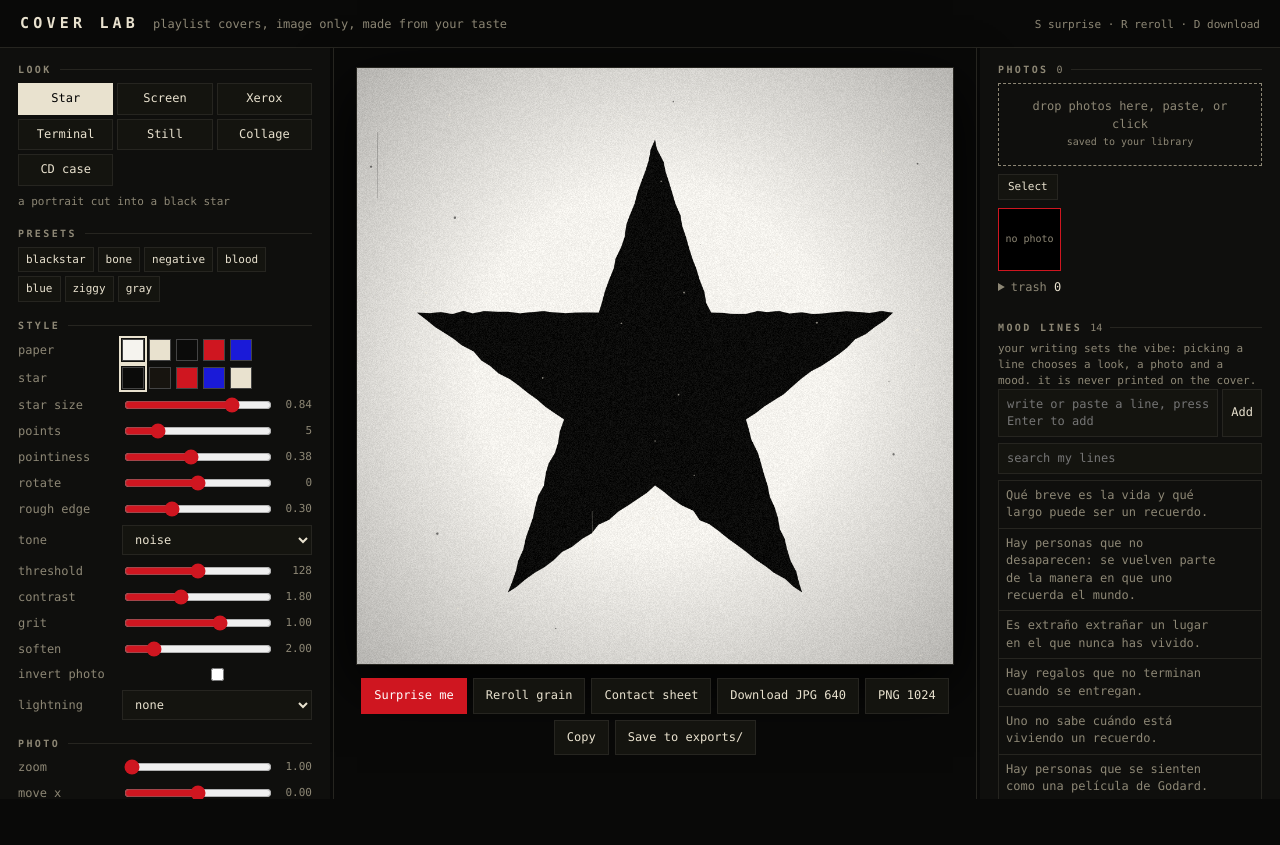
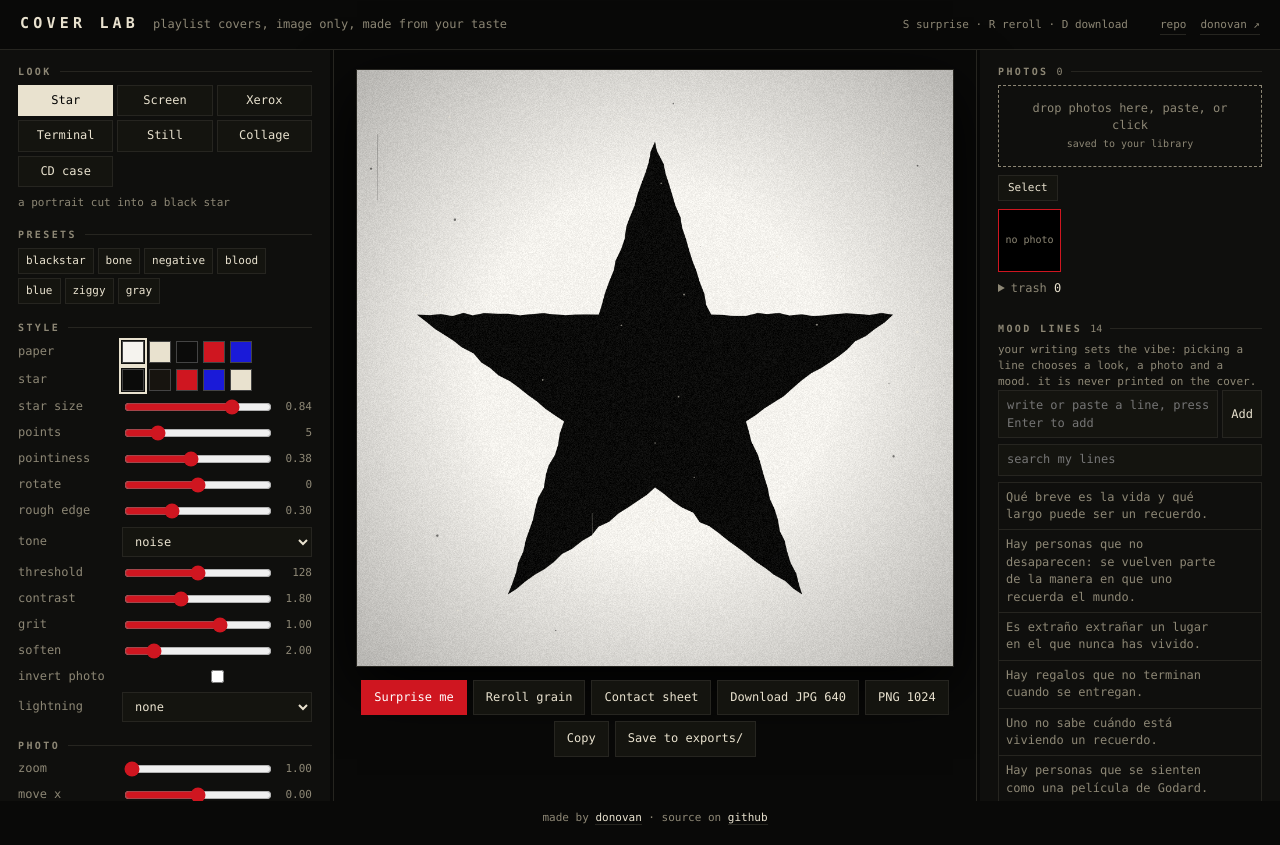
Before and after one commit to daywave/cover-maker, a plain HTML site: page index.html in a window 1280 px wide. Before the commit the page ends 806 px from the top, so only its background shows below. Drawn offline with Linux system fonts and the light colour scheme; no server answers.

Commit message:
add examples2

```diff
--- a/index.html
+++ b/index.html
@@ -13,6 +13,9 @@ header{display:flex;align-items:baseline;gap:14px;padding:14px 20px;border-botto
 header h1{margin:0;font:700 15px var(--mono);letter-spacing:.28em;text-transform:uppercase}
 header span{color:var(--dim)}
 header .keys{margin-left:auto;font-size:11px}
+.links{display:flex;gap:14px;margin-left:18px;font-size:11px}
+.links a{color:var(--dim);text-decoration:none;border-bottom:1px solid var(--line);padding-bottom:1px}
+.links a:hover{color:var(--ink);border-color:var(--red)}
 main{display:grid;grid-template-columns:var(--lw,330px) 7px minmax(320px,1fr) 7px var(--rw,300px);gap:0;align-items:start}
 aside{padding:16px 18px;overflow-x:hidden;max-height:calc(100vh - 49px);overflow:auto;position:sticky;top:0;background:var(--panel)}
 aside.r{border:0}
@@ -88,11 +91,12 @@ details summary{cursor:pointer;color:var(--dim);margin:8px 0}
 #sheet canvas{width:100%;aspect-ratio:1;cursor:pointer;box-shadow:0 0 0 1px var(--line)}
 #sheet canvas:hover{box-shadow:0 0 0 2px var(--red)}
 #msg{color:var(--dim);min-height:1.4em}
+.foot{color:var(--dim);font-size:11px;margin-top:8px}.foot a{color:var(--ink);text-decoration:none;border-bottom:1px solid var(--line)}.foot a:hover{border-color:var(--red)}
 @media(max-width:1000px){main{grid-template-columns:1fr}.split{display:none}aside{position:static;max-height:none;border:0}}
 </style>
 </head>
 <body>
-<header><h1>Cover Lab</h1><span>playlist covers, image only, made from your taste</span><span class="keys">S surprise · R reroll · D download</span></header>
+<header><h1>Cover Lab</h1><span>playlist covers, image only, made from your taste</span><span class="keys">S surprise · R reroll · D download</span><nav class="links"><a href="https://github.com/daywave/cover-maker" target="_blank" rel="noopener">repo</a><a href="https://donovan-website.vercel.app/" target="_blank" rel="noopener">donovan ↗</a></nav></header>
 <main>
   <aside id="left">
     <h3>Look</h3><div class="tabs" id="tabs"></div><p class="desc" id="desc"></p>
@@ -114,6 +118,7 @@ details summary{cursor:pointer;color:var(--dim);margin:8px 0}
       <button id="b-save">Save to exports/</button>
     </div>
     <div id="msg"></div>
+    <footer class="foot">made by <a href="https://donovan-website.vercel.app/" target="_blank" rel="noopener">donovan</a> · source on <a href="https://github.com/daywave/cover-maker" target="_blank" rel="noopener">github</a></footer>
   </section>
   <div class="split" id="sp-r" role="separator" aria-orientation="vertical" tabindex="0" title="drag to resize · double-click to reset"></div>
   <aside id="right" class="r">
```
Also changed, not shown: docs/examples/example-1-star.jpg (added), docs/examples/example-2-screen.jpg (added), docs/examples/example-3-terminal.jpg (added), docs/examples/example-4-xerox.jpg (added), docs/examples/example-5-still.jpg (added), 1 other file.
